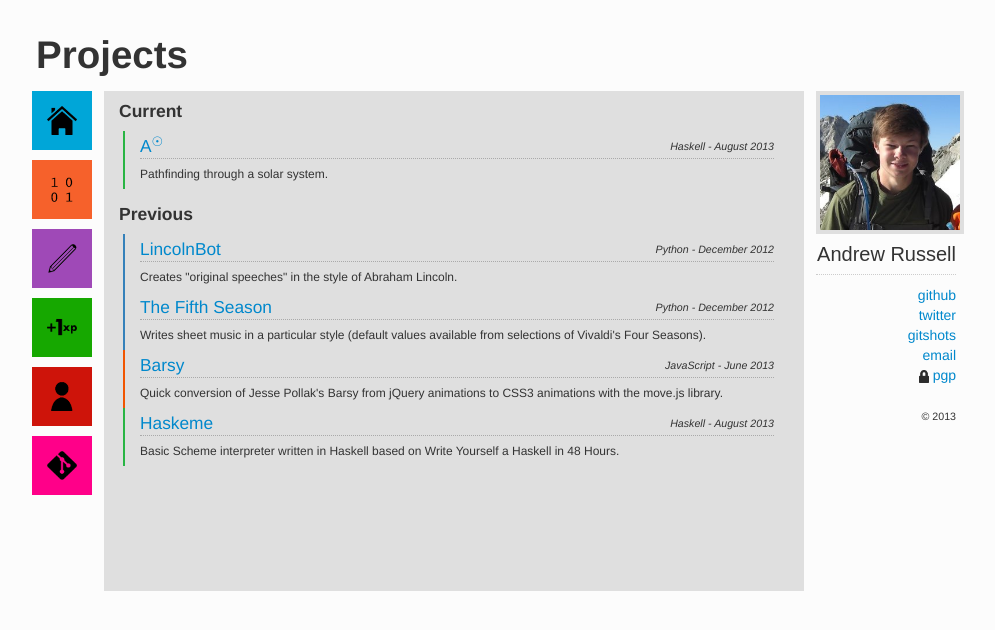
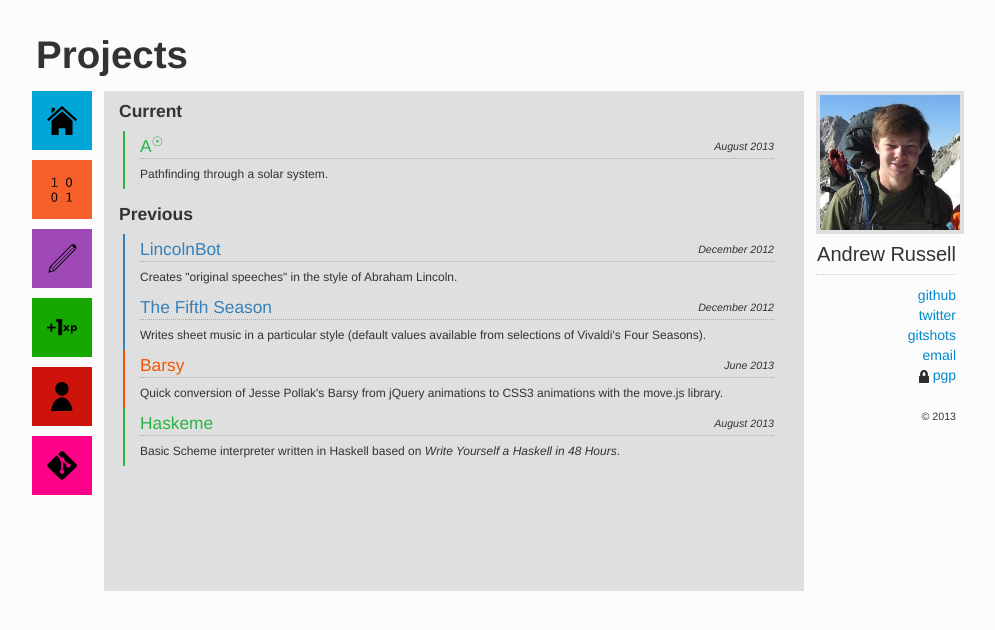
Before and after one commit to ahrussell/ahrussell, a Flask app: page /projects/ in a window 1280 px wide. Shown: the top 630 px of the page, without its empty margins (124-1119 px from the left). Run offline with Flask 2, Linux system fonts and the light colour scheme; some libraries are stand-ins or nearby versions.

Commit message:
more styling

```diff
--- a/static/css/projects.css
+++ b/static/css/projects.css
@@ -13,6 +13,7 @@
 
 .project_title a:hover {
     text-decoration: none;
+    opacity: .8;
 }
 
 .details {
@@ -44,10 +45,22 @@
     border-left-color: #3581ba;
 }
 
+.python a {
+    color: #3581ba;
+}
+
 .haskell {
     border-left-color: #29b544;
+}
+
+.haskell a {
+    color: #29b544;
 }
 
 .js {
     border-left-color: #f15501;
 }
+
+.js a {
+   color: #f15501;
+}
--- a/templates/projects.html
+++ b/templates/projects.html
@@ -11,7 +11,7 @@ Projects
 
 <div class="category">
     <div class="project haskell">
-        <div class="project_title"><a href="http://github.com/zrathustra/a-solar">A<sup>☉</sup></a> <span class="details">Haskell - August 2013</span></div>
+        <div class="project_title"><a href="http://github.com/zrathustra/a-solar">A<sup>☉</sup></a> <span class="details">August 2013</span></div>
 
         <div class="project_description">
             Pathfinding through a solar system.
@@ -25,7 +25,7 @@ Projects
 
 <div class="category">
     <div class="project python">
-        <div class="project_title"><a href="lincoln">LincolnBot</a> <span class="details">Python - December 2012</span></div>
+        <div class="project_title"><a href="lincoln">LincolnBot</a> <span class="details">December 2012</span></div>
 
         <div class="project_description">
             Creates "original speeches" in the style of Abraham Lincoln.
@@ -33,7 +33,7 @@ Projects
     </div>
 
     <div class="project python">
-        <div class="project_title"><a href="fifthseason">The Fifth Season</a> <span class="details">Python - December 2012</span></div>
+        <div class="project_title"><a href="fifthseason">The Fifth Season</a> <span class="details">December 2012</span></div>
 
         <div class="project_description">
             Writes sheet music in a particular style (default values available from selections of Vivaldi's Four Seasons).
@@ -41,7 +41,7 @@ Projects
     </div>
 
      <div class="project js">
-        <div class="project_title"><a href="http://github.com/zrathustra/barsy">Barsy</a> <span class="details">JavaScript - June 2013</span></div>
+        <div class="project_title"><a href="http://github.com/zrathustra/barsy">Barsy</a> <span class="details">June 2013</span></div>
 
         <div class="project_description">
             Quick conversion of Jesse Pollak's Barsy from jQuery animations to CSS3 animations with the move.js library.
@@ -49,10 +49,10 @@ Projects
     </div>
 
     <div class="project haskell">
-        <div class="project_title"><a href="http://github.com/zrathustra/haskeme">Haskeme</a> <span class="details">Haskell - August 2013</span></div>
+        <div class="project_title"><a href="http://github.com/zrathustra/haskeme">Haskeme</a> <span class="details">August 2013</span></div>
 
         <div class="project_description">
-            Basic Scheme interpreter written in Haskell based on Write Yourself a Haskell in 48 Hours.
+            Basic Scheme interpreter written in Haskell based on <i>Write Yourself a Haskell in 48 Hours</i>.
         </div>
     </div>
 
```
